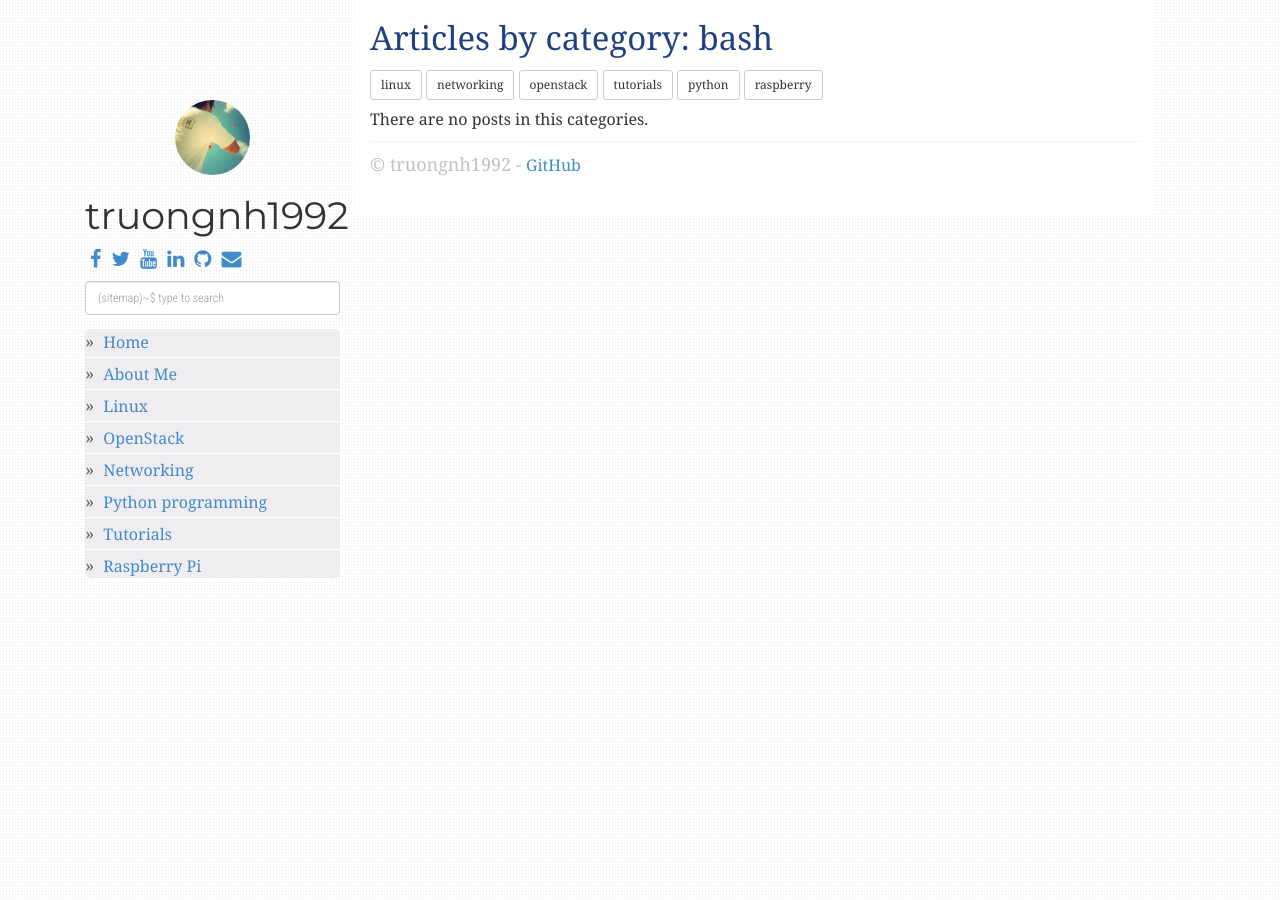
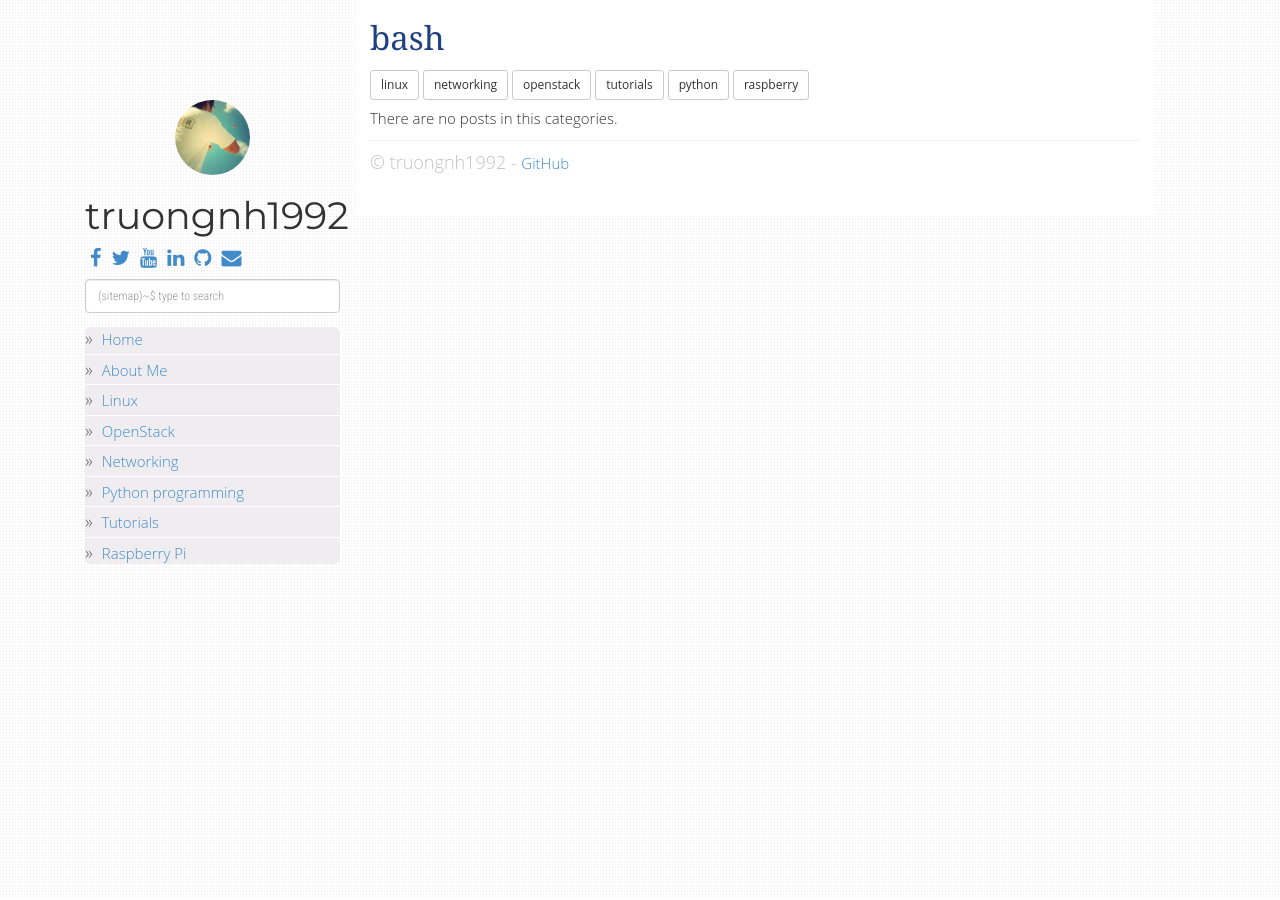
Before and after one commit to truongnh1992/truongnh1992.github.io, a Jekyll site: the page built from category/bash.md, in a window 1280 px wide. Built offline with Jekyll 4.4.1, drawn with Linux system fonts in a browser that asks for light colours; nearby versions of some CDN libraries.

Commit message:
Update theme
Signed-off-by: Nguyen Hai Truong <truongnh@vn.fujitsu.com>

```diff
--- a/_layouts/posts_by_category.html
+++ b/_layouts/posts_by_category.html
@@ -2,7 +2,7 @@
 layout: default
 ---
 <header class="post-header">
-  <h1 class="post-title">Articles by category: {{ page.categories }}</h1>
+  <h1 class="post-title">{{ page.categories }}</h1>
 </header>
 
 <div class="post-content">
--- a/static/css/main.css
+++ b/static/css/main.css
@@ -1,16 +1,16 @@
 body {
-  font-family: Georgia, Arial, sans-serif;
+  font-family: "Open Sans", Arial, sans-serif;
   background: url("/static/img/subtle_dots.png");
   line-height: 1.5em;
   text-align: justify;
   font-weight: 300;
-  font-size: 16px;
+  font-size: 15px;
   color: #333333;
 }
 blockquote {
  padding:10px 20px;
  margin:0 0 20px;
- font-size:16px;
+ font-size:15px;
  border-left:5px solid #eee
 }
 .post-title {
@@ -47,7 +47,7 @@ h2, h3 {
 a, a:active {
   text-decoration: none;
   color: #3fa75;
-  font-size: 16px;
+  font-size: 15px;
 }
 a:hover {
   color: #B3B3B3;
```
